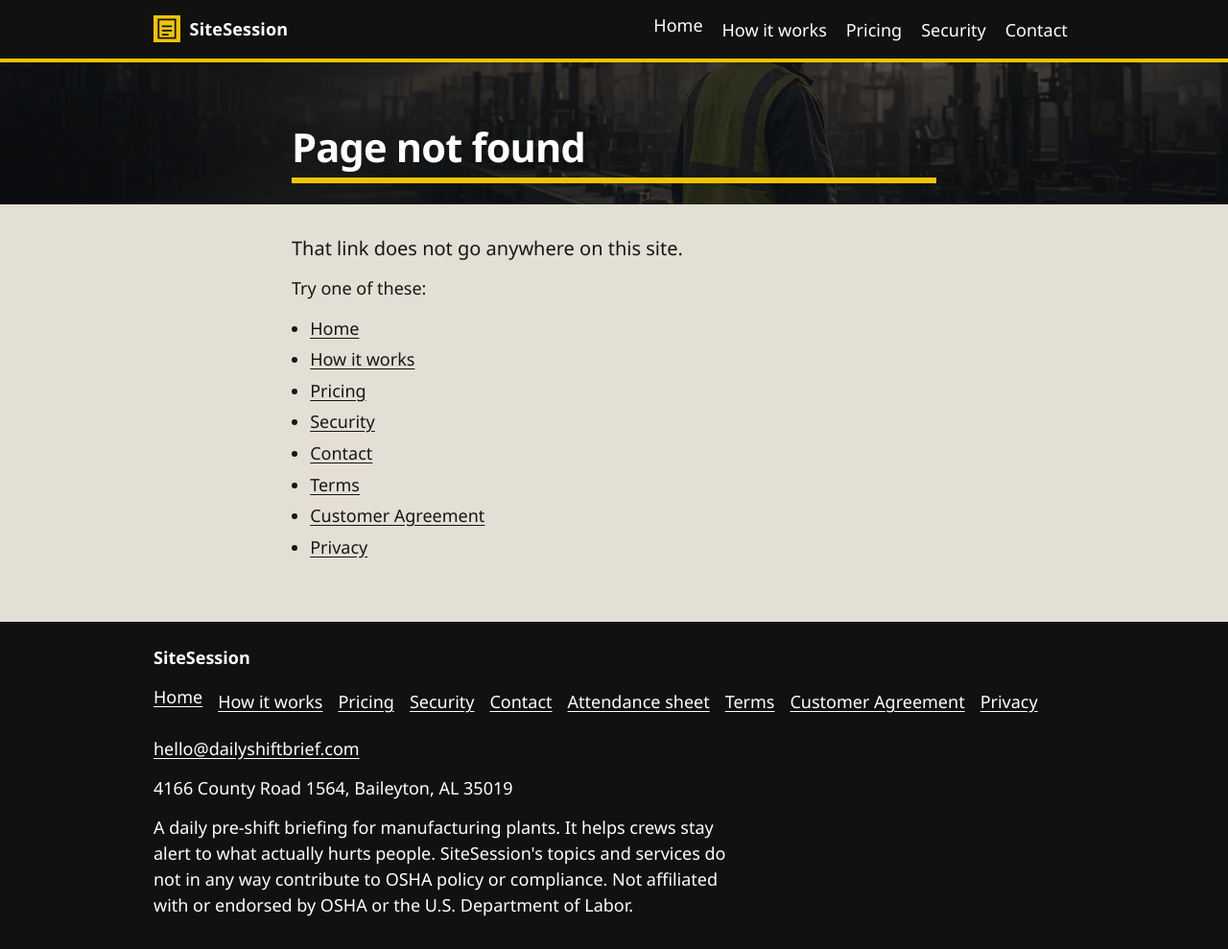
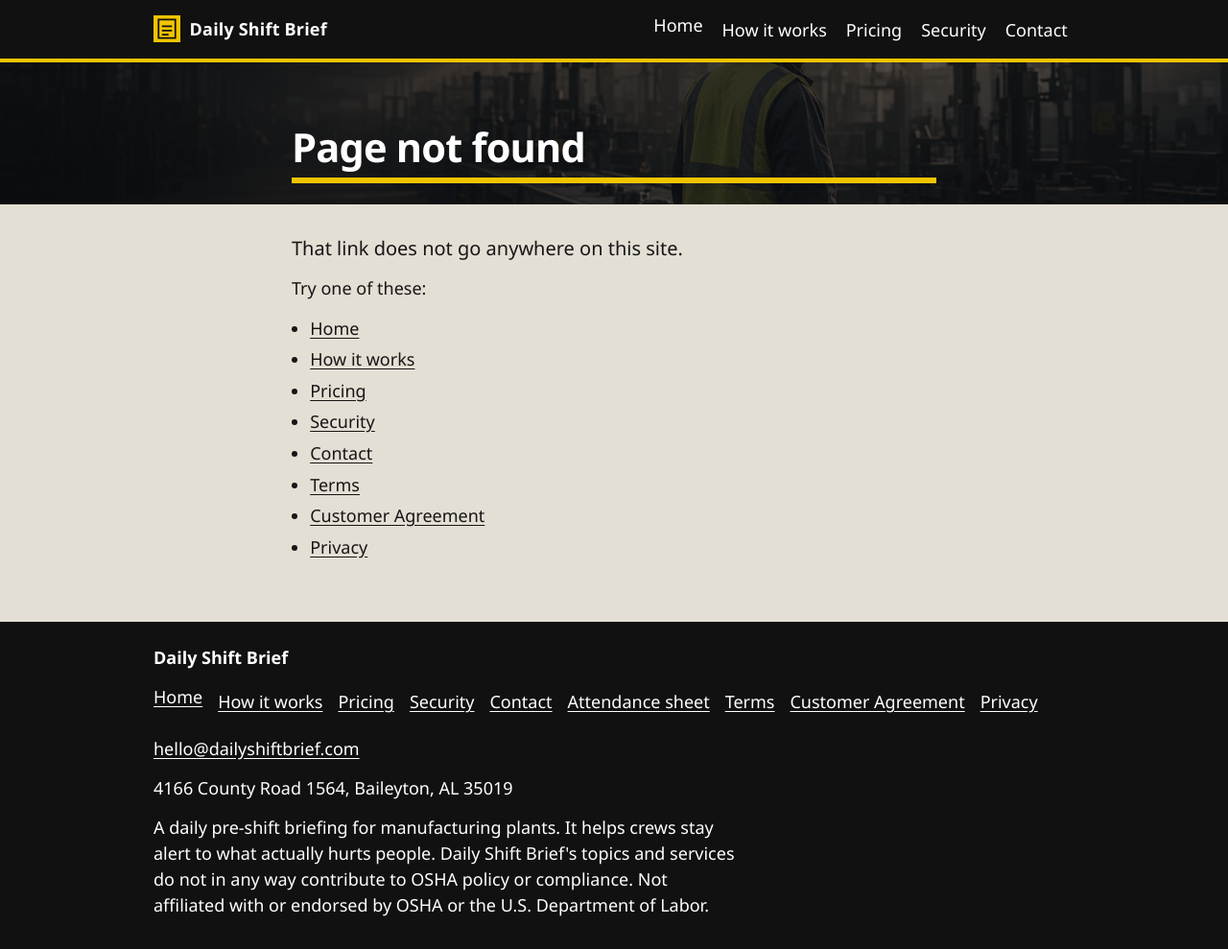
Before and after one commit to roadie09/dailyshiftbrief, a plain HTML site: page 404.html in a window 1280 px wide. Shown: the whole page at 96% size. Drawn offline with Linux system fonts and the light colour scheme.

Commit message:
Brand revert batch 4: 404, README, config.js

```diff
--- a/404.html
+++ b/404.html
@@ -3,12 +3,12 @@
 <head>
   <meta charset="utf-8">
   <meta name="viewport" content="width=device-width, initial-scale=1">
-  <title>Page not found | SiteSession</title>
-  <meta name="description" content="That page is not on the SiteSession site.">
-  <meta property="og:site_name" content="SiteSession">
+  <title>Page not found | Daily Shift Brief</title>
+  <meta name="description" content="That page is not on the Daily Shift Brief site.">
+  <meta property="og:site_name" content="Daily Shift Brief">
   <meta property="og:type" content="website">
-  <meta property="og:title" content="Page not found | SiteSession">
-  <meta property="og:description" content="That page is not on the SiteSession site.">
+  <meta property="og:title" content="Page not found | Daily Shift Brief">
+  <meta property="og:description" content="That page is not on the Daily Shift Brief site.">
   <meta property="og:url" content="https://dailyshiftbrief.com/404.html">
   <meta name="robots" content="noindex">
   <meta name="theme-color" content="#111111">
@@ -25,7 +25,7 @@
           <rect x="6" y="5" width="20" height="22" fill="none" stroke="#111" stroke-width="2"/>
           <path d="M10 13h12M10 18h12M10 23h8" stroke="#111" stroke-width="2"/>
         </svg>
-        <span>SiteSession</span>
+        <span>Daily Shift Brief</span>
       </a>
       <nav aria-label="Primary">
         <ul class="nav-list">
@@ -40,7 +40,7 @@
   </header>
   <main id="main" tabindex="-1">
     <div class="page-banner">
-      <!-- Plant-floor photograph, AI-generated by SiteSession for this site. -->
+      <!-- Plant-floor photograph, AI-generated by Daily Shift Brief for this site. -->
       <picture>
         <source type="image/webp" srcset="assets/hero/plant-floor-960.webp 960w, assets/hero/plant-floor-1920.webp 1920w" sizes="(max-width: 760px) 320px, 100vw">
         <img src="assets/hero/plant-floor-960.jpg" srcset="assets/hero/plant-floor-960.jpg 960w, assets/hero/plant-floor-1920.jpg 1920w" sizes="(max-width: 760px) 320px, 100vw" alt="" width="1920" height="1080" decoding="async">
@@ -67,7 +67,7 @@
   </main>
   <footer class="site-footer">
     <div class="wrap-wide">
-      <p class="footer-name">SiteSession</p>
+      <p class="footer-name">Daily Shift Brief</p>
       <ul class="footer-nav">
         <li><a href="index.html">Home</a></li>
         <li><a href="how-it-works.html">How it works</a></li>
@@ -82,7 +82,7 @@
       <p><a href="mailto:hello@dailyshiftbrief.com">hello@dailyshiftbrief.com</a></p>
       <p data-field="business-address"></p>
       <noscript><p>Mailing address: the BUSINESS_ADDRESS line in config.js.</p></noscript>
-      <p class="footer-note">A daily pre-shift briefing for manufacturing plants. It helps crews stay alert to what actually hurts people. SiteSession's topics and services do not in any way contribute to OSHA policy or compliance. Not affiliated with or endorsed by OSHA or the U.S. Department of Labor.</p>
+      <p class="footer-note">A daily pre-shift briefing for manufacturing plants. It helps crews stay alert to what actually hurts people. Daily Shift Brief's topics and services do not in any way contribute to OSHA policy or compliance. Not affiliated with or endorsed by OSHA or the U.S. Department of Labor.</p>
     </div>
   </footer>
   <script src="config.js"></script>
```
Also changed, not shown: 1 other file.
